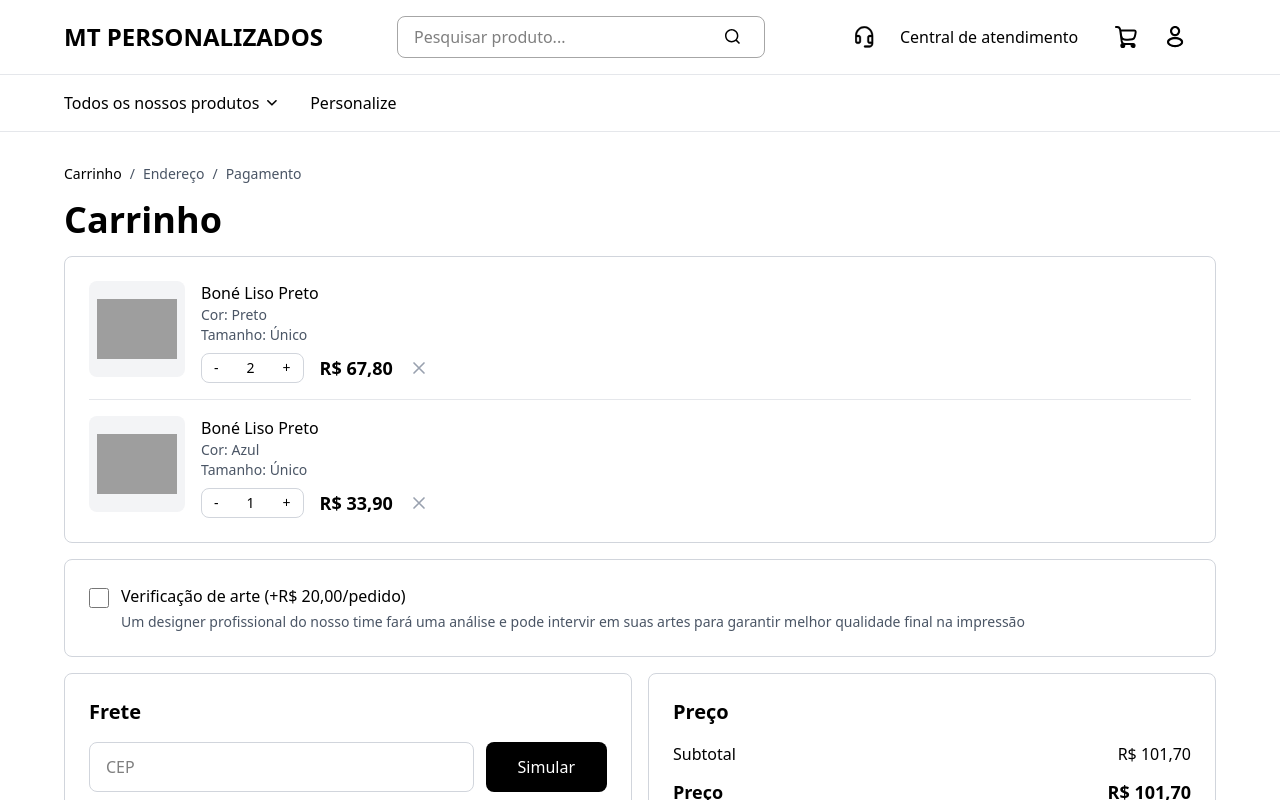
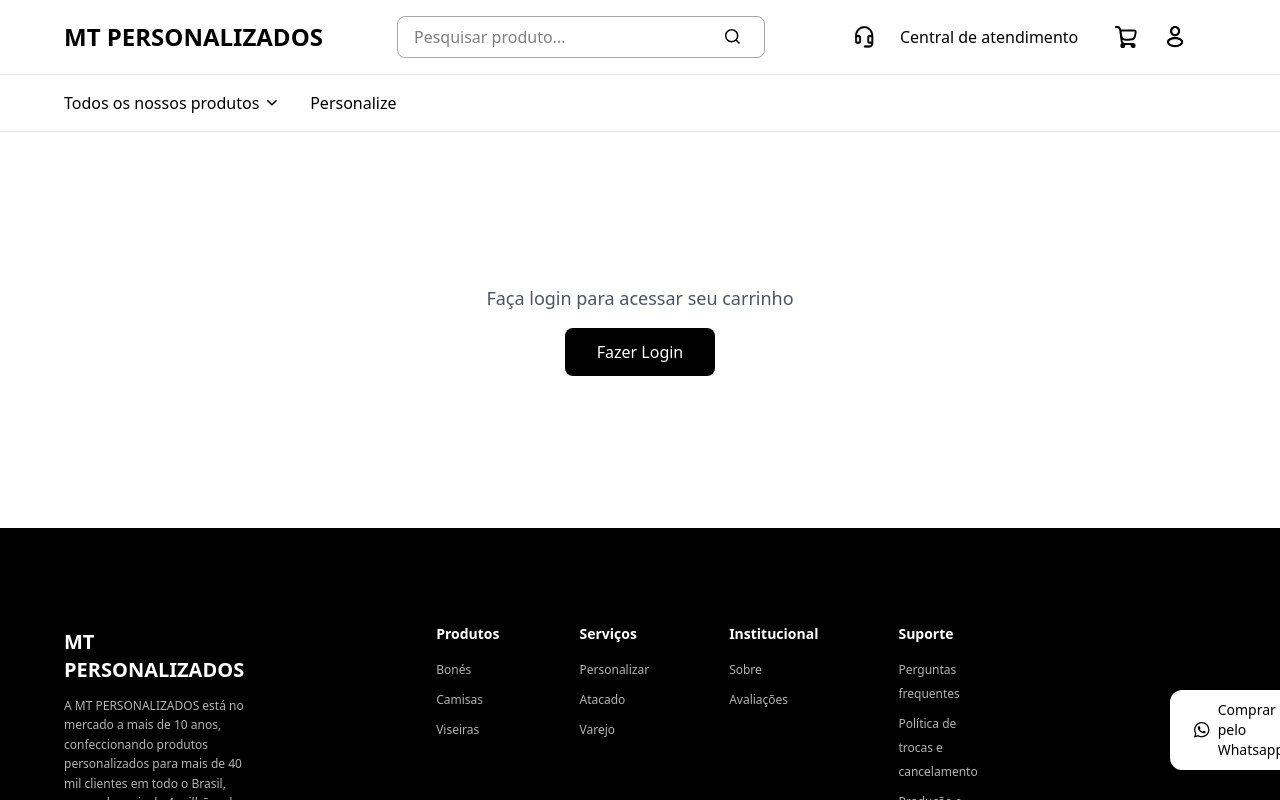
Before and after one commit to OramaHub/front-ecommerce, a React (Vite) app: page /carrinho in a window 1280 px wide. Shown: the top 800 px of the page. Built offline with nearby package versions, Linux system fonts and the light colour scheme; grey boxes are pictures that could not be loaded.

Commit message:
[feature]: implement cart system with context and backend integration

```diff
--- a/src/App.tsx
+++ b/src/App.tsx
@@ -1,10 +1,13 @@
 import { AuthProvider } from "./contexts/AuthContext";
+import { CartProvider } from "./contexts/CartContext";
 import { RoutesWrapper } from "./routes";
 
 export function App() {
   return (
     <AuthProvider>
-      <RoutesWrapper />
+      <CartProvider>
+        <RoutesWrapper />
+      </CartProvider>
     </AuthProvider>
   )
 }
--- /dev/null
+++ b/src/contexts/CartContext.tsx
@@ -0,0 +1,80 @@
+import { createContext, useContext, useState, useEffect, useCallback, type ReactNode } from "react";
+import { useAuth } from "./AuthContext";
+import * as cartService from "../services/cart-service";
+import type { Cart } from "../types/cart";
+
+interface CartContextData {
+  cart: Cart | null;
+  loading: boolean;
+  addToCart: (productId: number, quantity: number) => Promise<void>;
+  updateQuantity: (cartItemId: number, quantity: number) => Promise<void>;
+  removeItem: (cartItemId: number) => Promise<void>;
+  clearCart: () => Promise<void>;
+  refreshCart: () => Promise<void>;
+  itemCount: number;
+}
+
+const CartContext = createContext<CartContextData>({} as CartContextData);
+
+export function CartProvider({ children }: { children: ReactNode }) {
+  const { user, isAuthenticated } = useAuth();
+  const [cart, setCart] = useState<Cart | null>(null);
+  const [loading, setLoading] = useState(false);
+
+  const refreshCart = useCallback(async () => {
+    if (!user) return;
+    setLoading(true);
+    try {
+      const data = await cartService.getActiveCart(user.id);
+      setCart(data);
+    } catch {
+      setCart(null);
+    } finally {
+      setLoading(false);
+    }
+  }, [user]);
+
+  useEffect(() => {
+    if (isAuthenticated && user) {
+      refreshCart();
+    } else {
+      setCart(null);
+    }
+  }, [isAuthenticated, user, refreshCart]);
+
+  const addToCart = useCallback(async (productId: number, quantity: number) => {
+    if (!user) return;
+    await cartService.addItem(user.id, productId, quantity);
+    await refreshCart();
+  }, [user, refreshCart]);
+
+  const updateQuantity = useCallback(async (cartItemId: number, quantity: number) => {
+    if (!user) return;
+    await cartService.updateItemQuantity(user.id, cartItemId, quantity);
+    await refreshCart();
+  }, [user, refreshCart]);
+
+  const removeItem = useCallback(async (cartItemId: number) => {
+    if (!user) return;
+    await cartService.removeItem(user.id, cartItemId);
+    await refreshCart();
+  }, [user, refreshCart]);
+
+  const clearCartAction = useCallback(async () => {
+    if (!user) return;
+    await cartService.clearCart(user.id);
+    await refreshCart();
+  }, [user, refreshCart]);
+
+  const itemCount = cart?.items?.reduce((acc, item) => acc + item.quantity, 0) ?? 0;
+
+  return (
+    <CartContext.Provider value={{ cart, loading, addToCart, updateQuantity, removeItem, clearCart: clearCartAction, refreshCart, itemCount }}>
+      {children}
+    </CartContext.Provider>
+  );
+}
+
+export function useCart() {
+  return useContext(CartContext);
+}
--- a/src/pages/Cart.tsx
+++ b/src/pages/Cart.tsx
@@ -1,47 +1,84 @@
 import { Footer } from "../components/Footer";
 import { useState } from "react";
+import { useNavigate } from "react-router";
+import { useCart } from "../contexts/CartContext";
+import { useAuth } from "../contexts/AuthContext";
+import { createOrder } from "../services/order-service";
 import blackCap from "../assets/black-cap.png";
 
 export function Cart() {
+  const { cart, loading, updateQuantity, removeItem } = useCart();
+  const { isAuthenticated } = useAuth();
+  const navigate = useNavigate();
+
   const [artVerification, setArtVerification] = useState(false);
   const [cep, setCep] = useState("");
-  const [cartItems, setCartItems] = useState([
-    {
-      id: 1,
-      name: "Boné Liso Preto",
-      color: "Preto",
-      size: "Único",
-      quantity: 2,
-      price: 33.90,
-      image: blackCap
-    },
-    {
-      id: 2,
-      name: "Boné Liso Preto",
-      color: "Azul",
-      size: "Único",
-      quantity: 1,
-      price: 33.90,
-      image: blackCap
+  const [creatingOrder, setCreatingOrder] = useState(false);
+  const [error, setError] = useState("");
+
+  if (!isAuthenticated) {
+    return (
+      <div className="flex flex-col min-h-screen">
+        <div className="flex-1 flex flex-col items-center justify-center gap-4 bg-white">
+          <p className="font-jakarta text-gray-600 text-lg">Faça login para acessar seu carrinho</p>
+          <button
+            onClick={() => navigate("/login")}
+            className="bg-black text-white px-8 py-3 rounded-lg font-jakarta font-medium hover:bg-gray-900 transition-colors"
+          >
+            Fazer Login
+          </button>
+        </div>
+        <Footer />
+      </div>
+    );
+  }
+
+  if (loading) {
+    return (
+      <div className="flex flex-col min-h-screen">
+        <div className="flex-1 flex items-center justify-center bg-white">
+          <p className="font-jakarta text-gray-500">Carregando carrinho...</p>
+        </div>
+        <Footer />
+      </div>
+    );
+  }
+
+  const cartItems = cart?.items ?? [];
+  const subtotal = cart?.total ?? 0;
+  const artVerificationPrice = artVerification ? 20.00 : 0;
+  const total = subtotal + artVerificationPrice;
+
+  const handleUpdateQuantity = async (cartItemId: number, newQuantity: number) => {
+    if (newQuantity < 1) return;
+    try {
+      await updateQuantity(cartItemId, newQuantity);
+    } catch {
+      setError("Erro ao atualizar quantidade.");
     }
-  ]);
-
-  const updateQuantity = (id: number, newQuantity: number) => {
-    if (newQuantity < 1) return;
-    setCartItems(items =>
-      items.map(item =>
-        item.id === id ? { ...item, quantity: newQuantity } : item
-      )
-    );
   };
 
-  const removeItem = (id: number) => {
-    setCartItems(items => items.filter(item => item.id !== id));
+  const handleRemoveItem = async (cartItemId: number) => {
+    try {
+      await removeItem(cartItemId);
+    } catch {
+      setError("Erro ao remover item.");
+    }
   };
 
-  const subtotal = cartItems.reduce((acc, item) => acc + (item.price * item.quantity), 0);
-  const artVerificationPrice = artVerification ? 20.00 : 0;
-  const total = subtotal + artVerificationPrice;
+  const handleCreateOrder = async () => {
+    if (!cart) return;
+    setCreatingOrder(true);
+    setError("");
+    try {
+      await createOrder(cart.id, artVerification ? 0 : undefined);
+      navigate("/minha-conta");
+    } catch {
+      setError("Erro ao criar pedido. Tente novamente.");
+    } finally {
+      setCreatingOrder(false);
+    }
+  };
 
   return (
     <div className="flex flex-col min-h-screen">
@@ -57,6 +94,12 @@ export function Cart() {
 
           <h1 className="text-2xl md:text-3xl lg:text-4xl font-bold font-jakarta mb-3 md:mb-4">Carrinho</h1>
 
+          {error && (
+            <div className="bg-red-50 text-red-600 p-3 rounded-lg mb-3 font-jakarta text-sm">
+              {error}
+            </div>
+          )}
+
           <div className="border border-gray-300 rounded-lg p-4 md:p-6 mb-3 md:mb-4">
             {cartItems.length === 0 ? (
               <p className="text-gray-500 font-jakarta">Seu carrinho está vazio</p>
@@ -65,17 +108,18 @@ export function Cart() {
                 {cartItems.map((item) => (
                   <div key={item.id} className="flex flex-col md:flex-row gap-3 md:gap-4 pb-4 border-b border-gray-200 last:border-b-0 last:pb-0">
                     <div className="w-20 h-20 md:w-24 md:h-24 bg-gray-100 rounded-lg flex items-center justify-center flex-shrink-0">
-                      <img src={item.image} alt={item.name} className="w-16 h-16 md:w-20 md:h-20 object-contain" />
+                      <img src={blackCap} alt={item.productName} className="w-16 h-16 md:w-20 md:h-20 object-contain" />
                     </div>
                     <div className="flex-1 flex flex-col gap-2">
                       <div className="flex justify-between items-start">
                         <div className="flex-1">
-                          <h3 className="font-jakarta font-medium text-black text-sm md:text-base">{item.name}</h3>
-                          <p className="text-xs md:text-sm font-jakarta text-gray-600">Cor: {item.color}</p>
-                          <p className="text-xs md:text-sm font-jakarta text-gray-600">Tamanho: {item.size}</p>
+                          <h3 className="font-jakarta font-medium text-black text-sm md:text-base">{item.productName}</h3>
+                          <p className="text-xs md:text-sm font-jakarta text-gray-600">
+                            R$ {item.unitPrice.toFixed(2).replace('.', ',')} /un
+                          </p>
                         </div>
                         <button
-                          onClick={() => removeItem(item.id)}
+                          onClick={() => handleRemoveItem(item.id)}
                           className="text-gray-400 hover:text-red-600 transition-colors md:hidden"
                         >
                           <svg className="w-5 h-5" fill="none" stroke="currentColor" viewBox="0 0 24 24">
@@ -86,24 +130,24 @@ export function Cart() {
                       <div className="flex items-center justify-between md:justify-start md:gap-4">
                         <div className="flex items-center gap-1 md:gap-2 border border-gray-300 rounded-lg">
                           <button
-                            onClick={() => updateQuantity(item.id, item.quantity - 1)}
+                            onClick={() => handleUpdateQuantity(item.id, item.quantity - 1)}
                             className="px-2 md:px-3 py-1 font-jakarta font-medium text-sm hover:bg-gray-100"
                           >
                             -
                           </button>
                           <span className="px-2 font-jakarta text-sm">{item.quantity}</span>
                           <button
-                            onClick={() => updateQuantity(item.id, item.quantity + 1)}
+                            onClick={() => handleUpdateQuantity(item.id, item.quantity + 1)}
                             className="px-2 md:px-3 py-1 font-jakarta font-medium text-sm hover:bg-gray-100"
                           >
                             +
                           </button>
                         </div>
                         <p className="font-jakarta font-bold text-base md:text-lg">
-                          R$ {(item.price * item.quantity).toFixed(2).replace('.', ',')}
+                          R$ {item.subtotal.toFixed(2).replace('.', ',')}
                         </p>
                         <button
-                          onClick={() => removeItem(item.id)}
+                          onClick={() => handleRemoveItem(item.id)}
                           className="text-gray-400 hover:text-red-600 transition-colors hidden md:block"
                         >
                           <svg className="w-5 h-5" fill="none" stroke="currentColor" viewBox="0 0 24 24">
@@ -161,13 +205,23 @@ export function Cart() {
                   <span>Subtotal</span>
                   <span>R$ {subtotal.toFixed(2).replace('.', ',')}</span>
                 </div>
+                {artVerification && (
+                  <div className="flex justify-between font-jakarta text-sm md:text-base">
+                    <span>Verificação de arte</span>
+                    <span>R$ 20,00</span>
+                  </div>
+                )}
                 <div className="flex justify-between font-jakarta font-bold text-base md:text-lg">
-                  <span>Preço</span>
+                  <span>Total</span>
                   <span>R$ {total.toFixed(2).replace('.', ',')}</span>
                 </div>
               </div>
-              <button className="w-full bg-green-600 text-white py-2.5 md:py-3 text-sm md:text-base rounded-lg font-jakarta font-medium cursor-pointer hover:bg-green-700 transition-colors">
-                Continuar Compra
+              <button
+                onClick={handleCreateOrder}
+                disabled={cartItems.length === 0 || creatingOrder}
+                className="w-full bg-green-600 text-white py-2.5 md:py-3 text-sm md:text-base rounded-lg font-jakarta font-medium cursor-pointer hover:bg-green-700 transition-colors disabled:opacity-50 disabled:cursor-not-allowed"
+              >
+                {creatingOrder ? "Criando pedido..." : "Continuar Compra"}
               </button>
             </div>
           </div>
```
